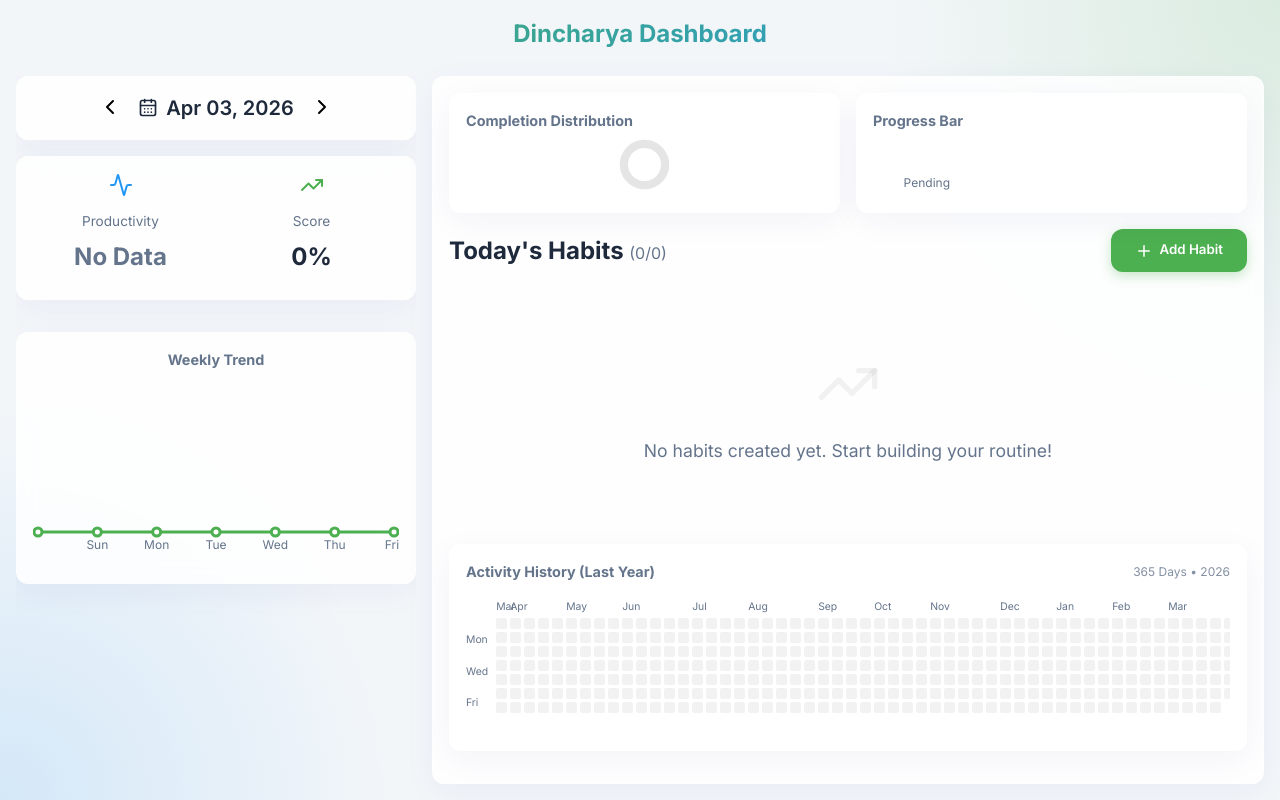
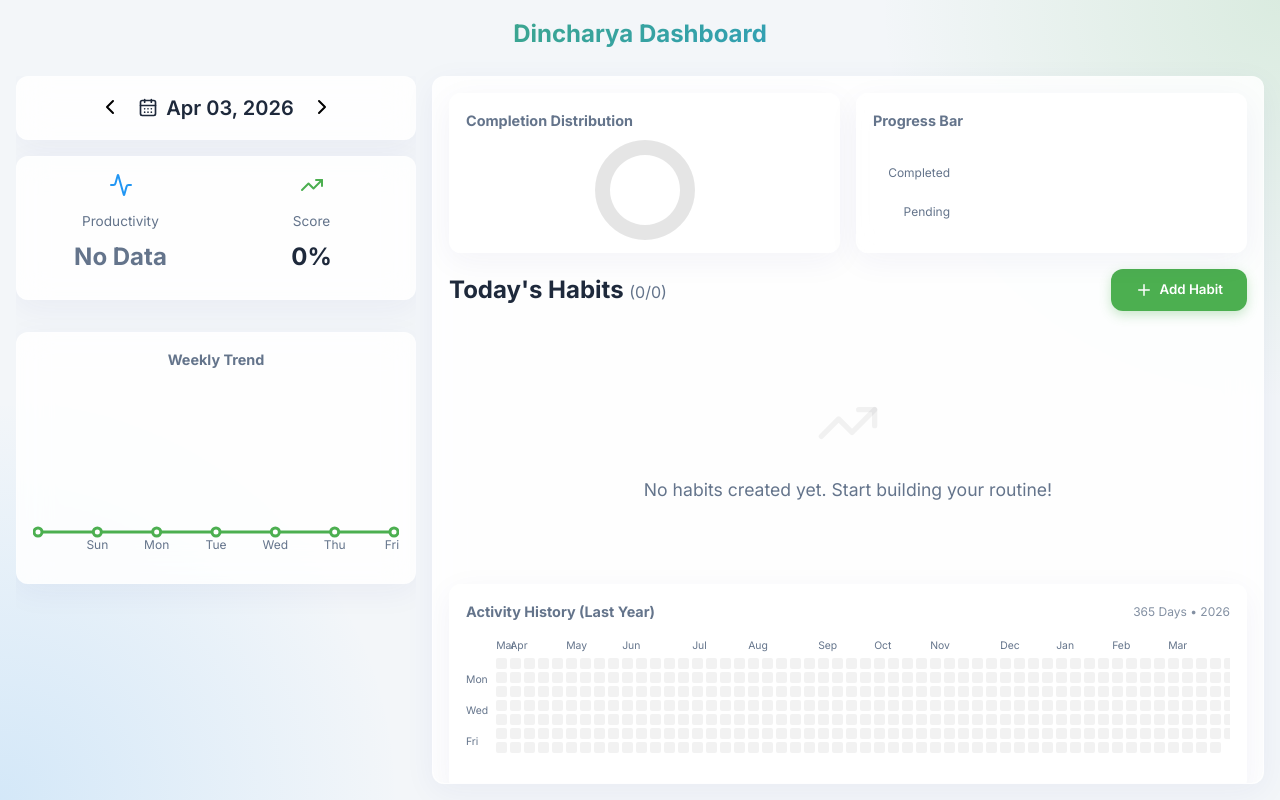
Before and after one commit to anilbk10/Dincharya, a React (Vite) app: page / in a window 1280 px wide. Built offline with nearby package versions, Linux system fonts and the light colour scheme.

Commit message:
progress bar added

```diff
--- a/src/App.tsx
+++ b/src/App.tsx
@@ -157,15 +157,13 @@ function App() {
           <div style={{ display: 'flex', gap: '1rem', height: '160px', marginBottom: '1rem' }}>
              <div className="glass-panel" style={{ flex: 1, margin: 0, padding: '1rem', display: 'flex', flexDirection: 'column' }}>
                 <h3 style={{ fontSize: '0.9rem', color: 'var(--text-secondary)', margin: 0 }}>Completion Distribution</h3>
-                <div style={{ flex: 1 }}>
-                  <ResponsiveContainer width="100%" height="100%">
-                    <PieChart>
-                      <Pie data={pieData} dataKey="value" innerRadius="60%" outerRadius="90%" stroke="none">
-                        {pieData.map((entry, index) => <Cell key={`cell-${index}`} fill={entry.color} />)}
-                      </Pie>
-                      <Tooltip />
-                    </PieChart>
-                  </ResponsiveContainer>
+                <div style={{ flex: 1, display: 'flex', alignItems: 'center', justifyContent: 'center', marginTop: '0.5rem' }}>
+                  <PieChart width={100} height={100}>
+                    <Pie data={pieData} dataKey="value" cx="50%" cy="50%" innerRadius={35} outerRadius={50} stroke="none">
+                      {pieData.map((entry, index) => <Cell key={`cell-${index}`} fill={entry.color} />)}
+                    </Pie>
+                    <Tooltip />
+                  </PieChart>
                 </div>
              </div>
              <div className="glass-panel" style={{ flex: 1, margin: 0, padding: '1rem', display: 'flex', flexDirection: 'column' }}>
```
